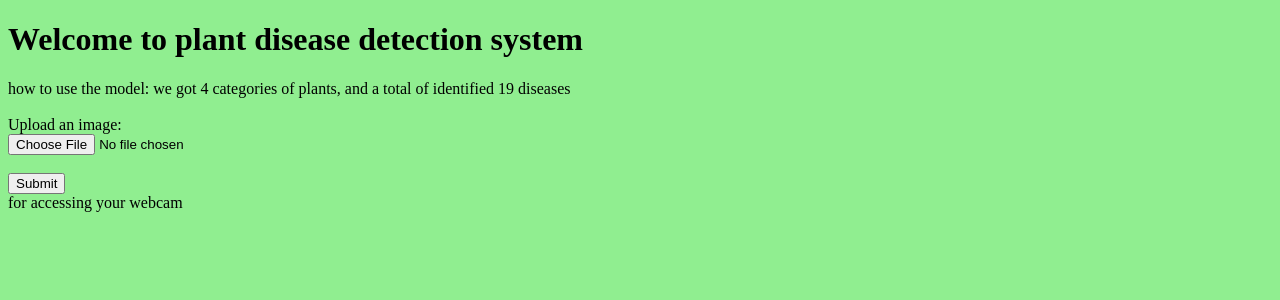
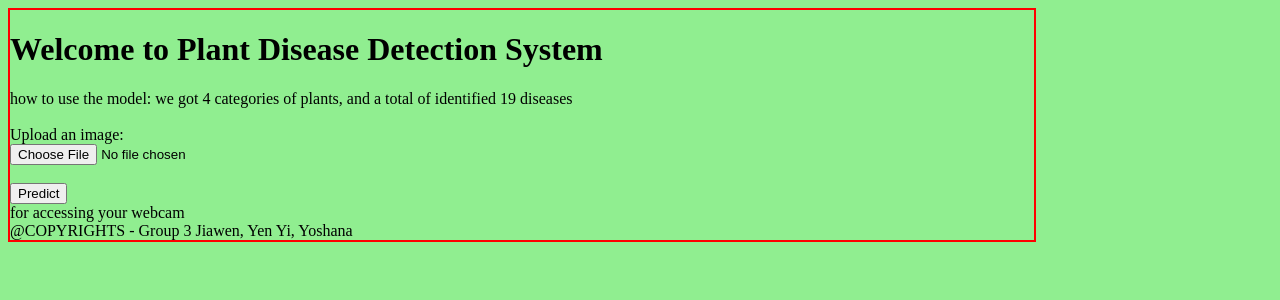
Before and after one commit to Yoshana18/Group3_PlantDisease, a Python web app: template templates/home_page.html in a window 1280 px wide. Shown: the top 300 px of the page. Run offline with Jinja, Linux system fonts and the light colour scheme; the template is opened without the code that fills it, so the values that code supplies are empty.

Commit message:
only one page

```diff
--- a/templates/home_page.html
+++ b/templates/home_page.html
@@ -11,26 +11,47 @@
 
         body {
         background-color: #90EE90;
+            width: 1024px;
+            border: red 2px solid;
+            justify: center;
+<!--        margin-left: auto;-->
+<!--        margin-right: auto;-->
         }
+
+        grid_1, grid_2, grid_3, grid_4, grid_5 {
+            display: flex;
+        }
+
+<!--        .Main_Container {-->
+<!--            display: grid;-->
+<!--            grid-template-rows: auto auto 100px;-->
+<!--            grid-gap: 20px;-->
+<!--            padding: 20px;-->
+<!--            max-width: 1200px;-->
+<!--            margin: auto;-->
+<!--        }-->
     </style>
 </head>
 
-<body>
-    <h1>Welcome to plant disease detection system</h1>
+<body class="Main_Container">
+    <h1 class="grid_1">
+        Welcome to Plant Disease Detection System
+    </h1>
 
-    <section>
+    <section class="grid_2">
         how to use the model:
         we got 4 categories of plants, and a total of identified 19 diseases
     </section>
+
     <br>
 
-    <form method="post" enctype="multipart/form-data">
+    <form method="post" enctype="multipart/form-data" class="grid_3">
         <label for="imageUpload">Upload an image:</label>
         <br>
         <input type="file" id="imageUpload" name="image" accept="image/*" onchange="previewImage(event)">
         <br><br>
         <img id="imagePreview" src="" alt="Image Preview" style="display: none; max-width: 300px; height: auto; border: 1px solid #ddd; border-radius: 4px; padding: 5px;">
-        <button type="submit">Submit</button>
+        <button type="submit">Predict</button>
     </form>
 
     <script>
@@ -49,9 +70,13 @@
         }
     </script>
 
-    <form>
+    <form class="grid_4">
         for accessing your webcam
     </form>
 
+    <footer class="grid_5">
+        @COPYRIGHTS - Group 3 Jiawen, Yen Yi, Yoshana
+    </footer>
+
 </body>
 </html>
```
Also changed, not shown: app.py (+40 -20 lines), templates/disease_page.html (deleted, +0 -10 lines).
